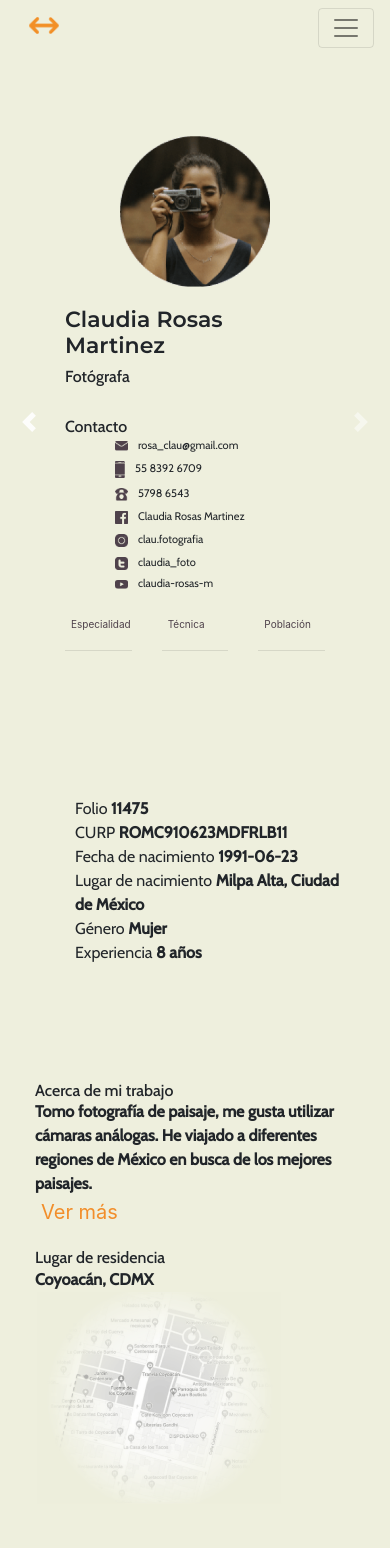
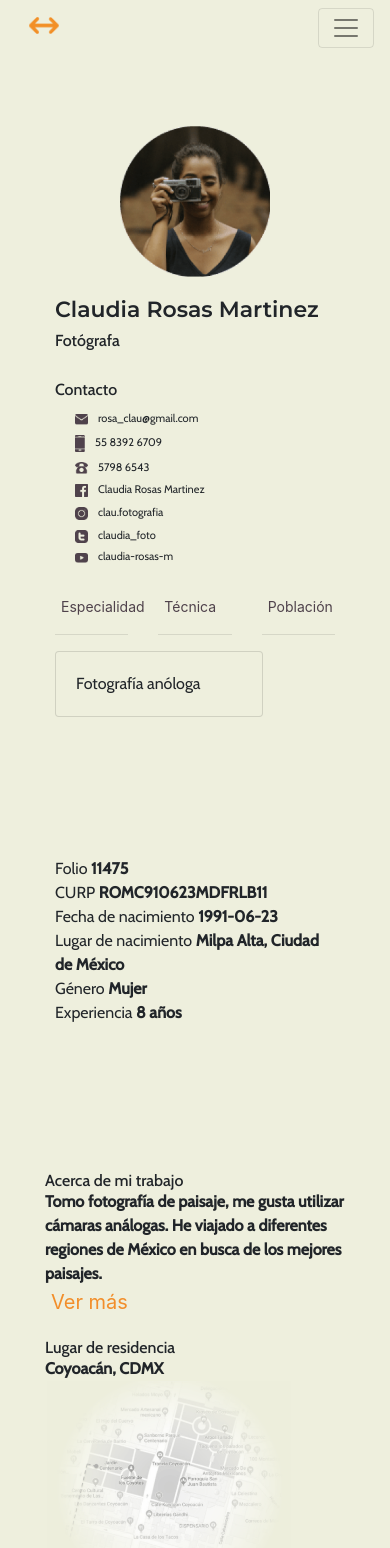
Before and after one commit to ChayoVS/telar-user-profile, an Angular app: page / in a window 390 px wide. Shown: the top 1548 px of the page. Built offline with nearby package versions, Linux system fonts and the light colour scheme.

Commit message:
Se realizaron ajustes de estilo  en todas las versiones de responsive y se ajusto html en la class menu-info

```diff
--- a/src/app/component/perfil/perfil.component.css
+++ b/src/app/component/perfil/perfil.component.css
@@ -32,6 +32,9 @@ ul{
 }
 .info-gen li{
   font-size: 11px;
+}
+.info-gen ul, .info ul{
+ padding: 10px;
 }
 .info-gen button{
   font-size: 11px;
@@ -81,6 +84,7 @@ button{
   justify-content: flex-end;
   flex-wrap: wrap;
   text-align: center;
+  padding-right: 50px;
 }
 .carousel-people img{
   width: 80%;
@@ -89,33 +93,42 @@ button{
 .arrow{
   display: flex;
   align-items: flex-end;
+  justify-content: flex-end;
+  padding-right: 50px;
 }
-/* #carouselExampleControls{
-  display: none;
-} */
-.carousel{
+.carousel-movil{
   display: none;
 }
 @media (max-width: 768px){
   .info-gen{
-    margin-left: 70px;
+    margin: 0;
+    padding-left: 150px;
   }
-.info{
-  margin-left: 40px;
-}
+  .menu-info button{
+    font-size: 14px;
+  }
+  .info{
+    margin:0;
+    padding-left: 150px;
+    padding-right: 80px;
+  }
+  .carousel-people{
+    display: flex;
+    justify-content: center;
+    flex-wrap: wrap;
+    text-align: center;
+    padding-right: 0px;
+  }
 }
 @media (min-width: 320px) and (max-width: 480px){
-  .contenedor{
-    padding: 0;
-
-  }
   .info-gen{
     border-right: none;
     margin: 0;
-    padding: 80px;
+    padding: 70px;
   }
   .info{
     margin: 0;
+    padding: 60px;
   }
   #map{
     width: 250px;
@@ -123,18 +136,19 @@ button{
   .conteiner-agentes{
     display: none;
   }
-  .carousel{
+  .carousel-movil{
    display: contents;
+  }
+  .container-carousel{
+
+    padding: 35px;
   }
 
   #carouselExampleControls{
     width: 350px;
   }
+
   .carousel-inner{
-  width: 200px;
-  }
-  .img-carousel{
-    display: flex;
-    justify-content: center;
+    width: 200px;
   }
 }
--- a/src/app/component/perfil/perfil.component.html
+++ b/src/app/component/perfil/perfil.component.html
@@ -22,31 +22,21 @@
 
       <div class="menu-info row">
         <div class="col-4">
-          <button (click)="mostrar= !mostrar">Especialidad</button>
+          <button >Especialidad</button>
           <hr>
-          <!-- <div *ngIf="mostrar" class="card-mostrar card" style="width: 13rem;">
+          <div  class="card-mostrar card" style="width: 13rem;">
             <div class=" card-body">
-                <p>{{ texto.mensaje1 }} </p>
+                <p>Fotografía anóloga</p>
             </div>
-          </div> -->
+          </div>
         </div>
         <div class="col-4">
-          <button (click)="mostrar1= !mostrar1">Técnica</button>
+          <button>Técnica</button>
           <hr>
-          <!-- <div *ngIf="mostrar1" class="card-mostrar card" style="width: 13rem;">
-            <div class=" card-body">
-                <p>{{ texto1.mensaje2 }} </p>
-            </div>
-          </div> -->
         </div>
         <div class="col-4">
-          <button (click)="mostrar2= !mostrar2">Población</button>
+          <button>Población</button>
           <hr>
-          <!-- <div *ngIf="mostrar2" class="card-mostrar card" style="width: 13rem;">
-            <div class=" card-body">
-                <p>{{ texto2.mensaje3 }} </p>
-            </div>
-          </div> -->
         </div>
       </div>
 
@@ -97,12 +87,14 @@
         <h6>Juan Flores</h6>
         <p>Artesano</p>
       </div>
+
+    </div>
     <div class="arrow">
         <label><img src="../../../assets/./iconos/icono-circulo2.png" alt="flecha" ></label>
       </div>
   </div>
-  </div>
-<div class="carousel ">
+  <div class="container-carousel">
+  <div class="carousel-movil">
     <h3>Red de agentes</h3>
     <div id="carouselExampleControls m-5" class="carousel slide bg-danger h-100" data-ride="carousel">
       <div class="carousel-inner m-5">
@@ -138,3 +130,4 @@
     </div>
   </div>
 </div>
+</div>
--- a/src/app/component/perfil/perfil.component.ts
+++ b/src/app/component/perfil/perfil.component.ts
@@ -7,16 +7,4 @@ import { Component } from '@angular/core';
 
 })
 export class PerfilComponent{
-  mostrar = true;
-  texto: any = {
-    mensaje1: 'Fotografía anóloga',
-  }
-  mostrar1 = true;
-  texto1: any = {
-    mensaje2: 'Blanco/Negro',
-  }
-  mostrar2 = true;
-  texto2: any = {
-    mensaje3: 'Estado de México',
-  }
 }
```
Lines whose indentation alone changed are shown as unchanged.
